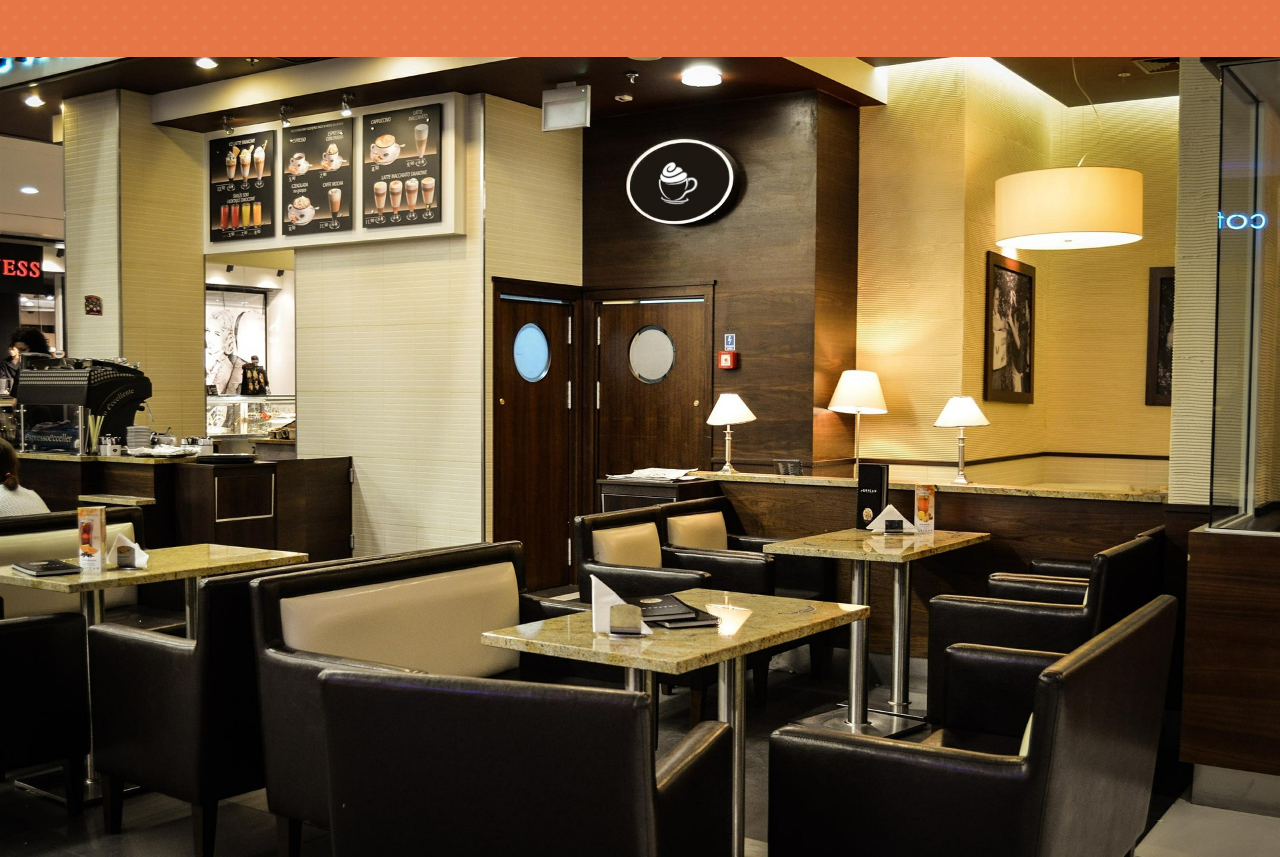
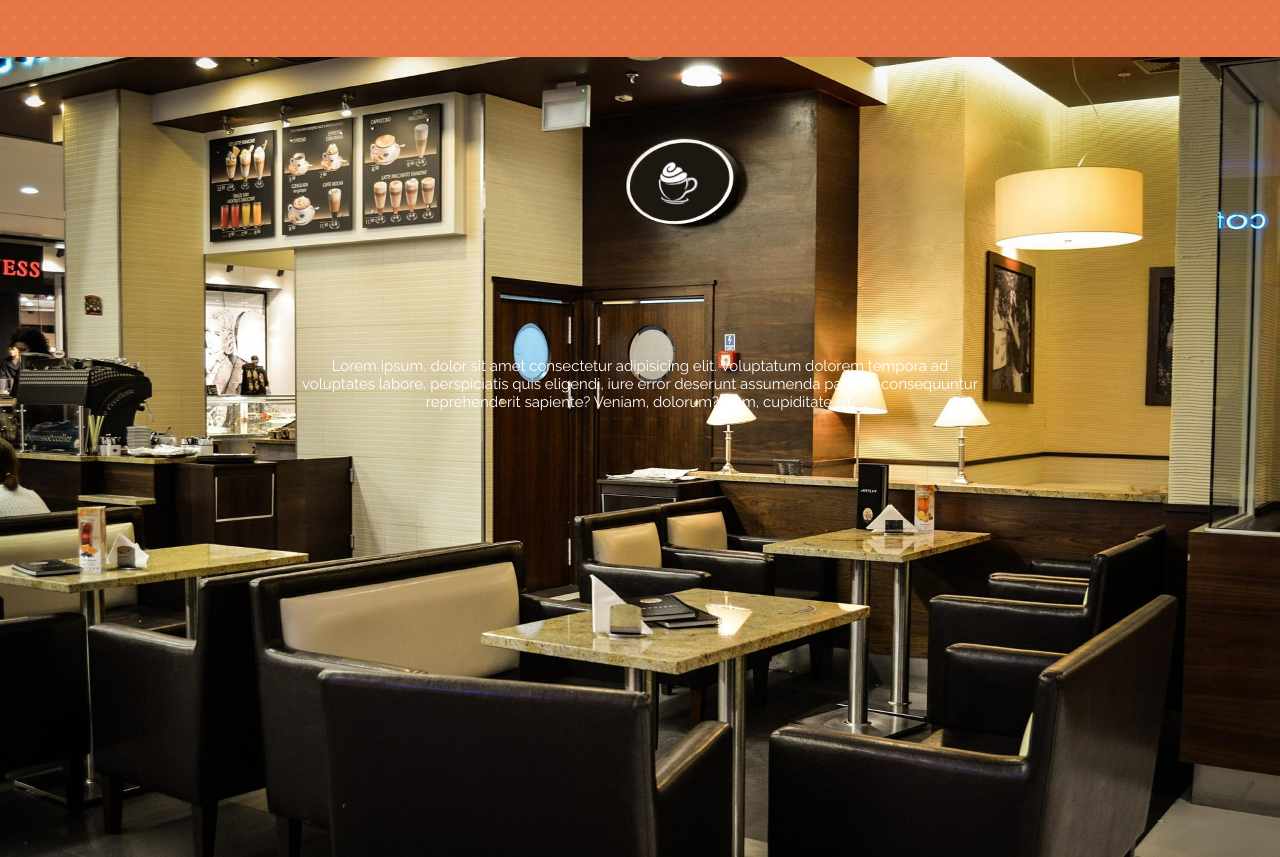
Before and after one commit to klarahapkova/cafe-lora, a website built with webpack: page src/index.html in a window 1280 px wide. Shown: the part 1017-1874 px from the top of the page. Built offline with nearby package versions, Linux system fonts and the light colour scheme.

Commit message:
První úkol

```diff
--- a/src/index.html
+++ b/src/index.html
@@ -16,7 +16,7 @@
               <a href="#">domů</a>
               <a href="#menu">menu</a>
               <a href="#gallery">galerie</a>
-              <a href="#contacts">kontakt</a>
+              <a href="#contactc">kontakt</a>
             </nav>
           </div>
         </div>
@@ -76,8 +76,14 @@
       </div>
     </section>
 
-    <section id="gallery"></section>
-
+    <section id="gallery">
+      <p class="odstavec">
+        Lorem ipsum, dolor sit amet consectetur adipisicing elit. Voluptatum
+        dolorem tempora ad voluptates labore, perspiciatis quis eligendi, iure
+        error deserunt assumenda pariatur consequuntur reprehenderit sapiente?
+        Veniam, dolorum? Cum, cupiditate sit.
+      </p>
+    </section>
     <section>
       <div class="container">
         <h2>Kde nás najdete</h2>
```
